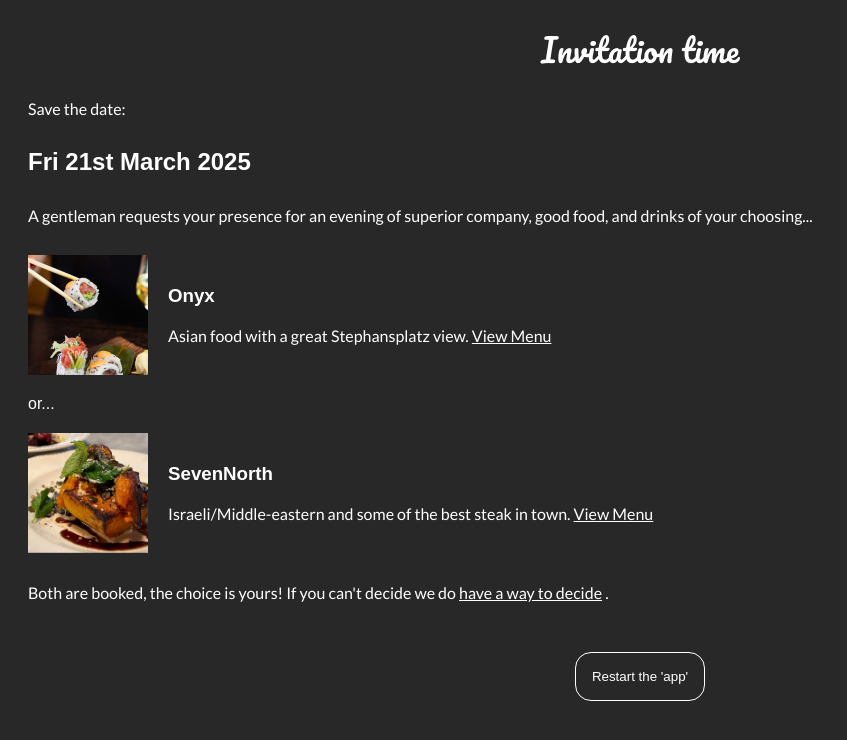
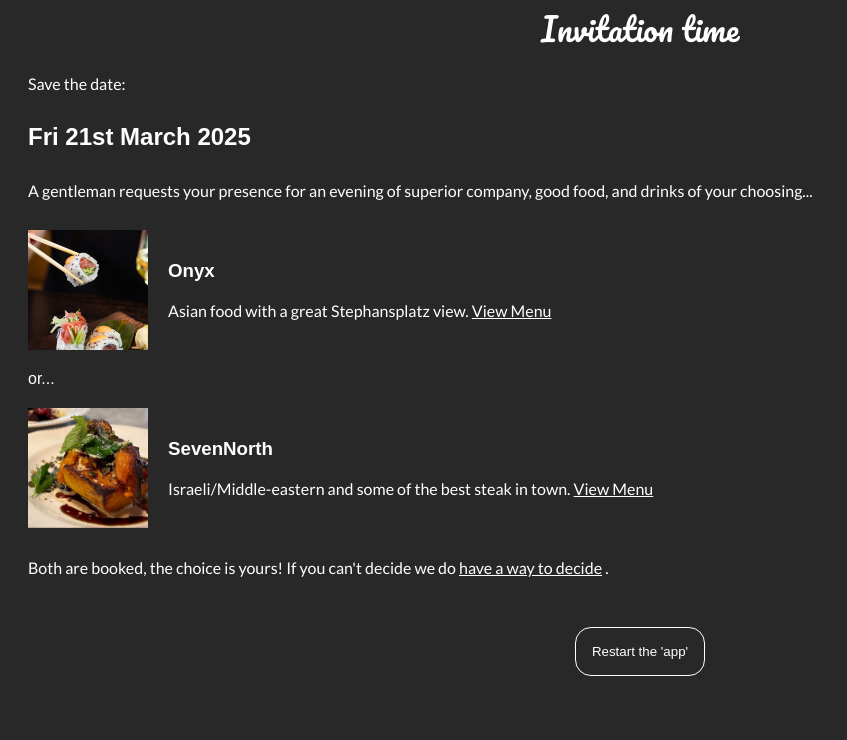
Before and after one commit to BarkerCreations/jessbirthday, a SvelteKit app: page /choices in a window 1280 px wide. Shown: the top 740 px of the page, without its empty margins (0-847 px from the left). Built offline with nearby package versions, Linux system fonts and the light colour scheme.

Commit message:
Less margin h1

```diff
--- a/src/routes/choices/+page.svelte
+++ b/src/routes/choices/+page.svelte
@@ -42,7 +42,9 @@
 
 				<div class="info">
 					<h3>Onyx</h3>
-					<p>Asian food with a great Stephansplatz view. <a class="menu" href="https://www.docohotel.com/media/adlh0rcr/onyx_menuekarte_20240802.pdf" target="_blank">View Menu</a></p>
+					<p>Asian food with a great Stephansplatz view. <a class="menu"
+																														href="https://www.docohotel.com/media/adlh0rcr/onyx_menuekarte_20240802.pdf"
+																														target="_blank">View Menu</a></p>
 				</div>
 			</div>
 
@@ -55,7 +57,9 @@
 
 				<div class="info">
 					<h3>SevenNorth</h3>
-					<p>Israeli/Middle-eastern and some of the best steak in town. <a class="menu" href="https://sevennorthrestaurant.com/en/vienna/menu/" target="_blank">View Menu</a></p>
+					<p>Israeli/Middle-eastern and some of the best steak in town. <a class="menu"
+																																					 href="https://sevennorthrestaurant.com/en/vienna/menu/"
+																																					 target="_blank">View Menu</a></p>
 				</div>
 			</div>
 		</div>
@@ -143,6 +147,7 @@
 
     h1 {
         text-align: center;
+        margin: 0 0 18px 0;
     }
 
     .bottom-section {
```
Lines whose indentation alone changed are shown as unchanged.
